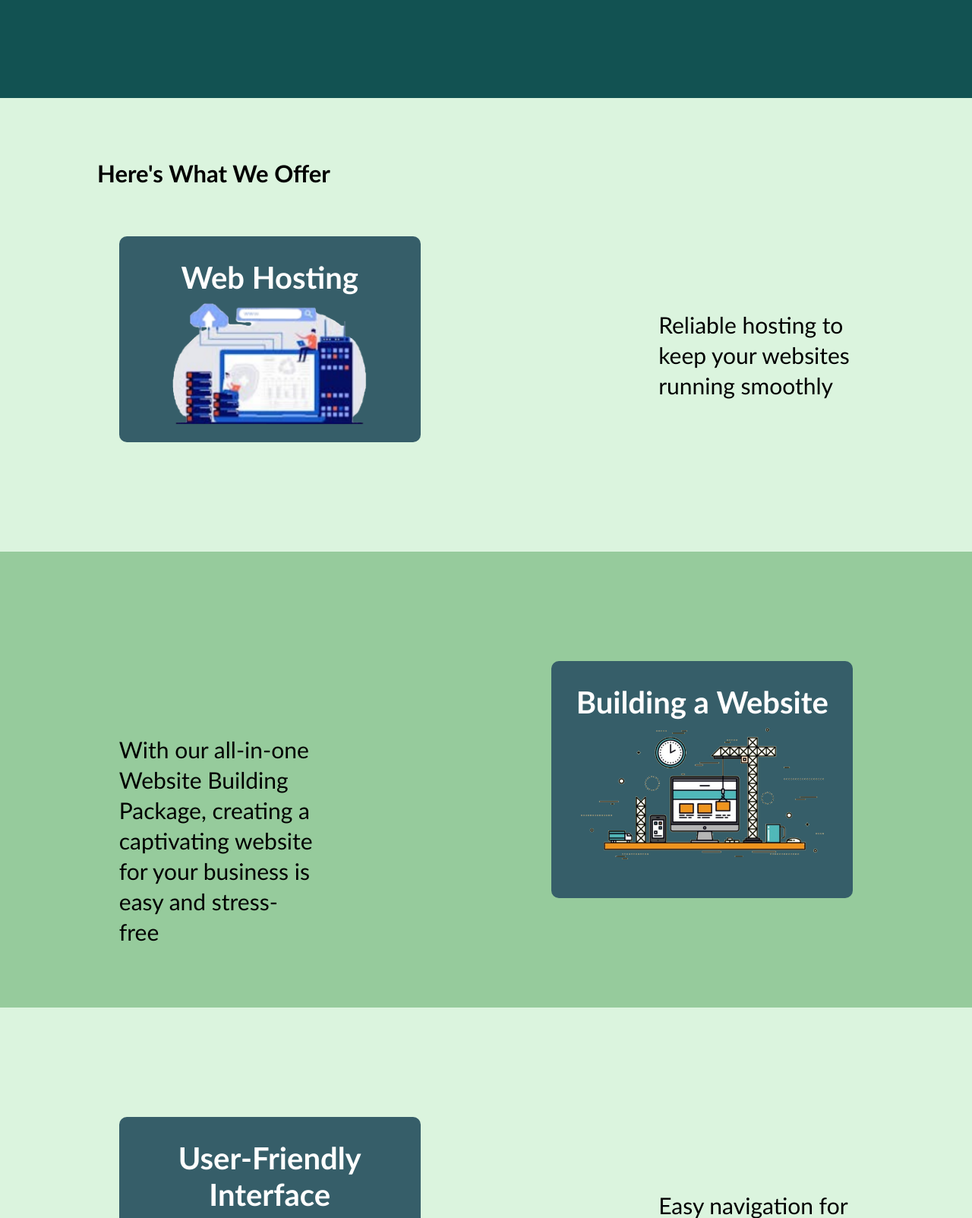
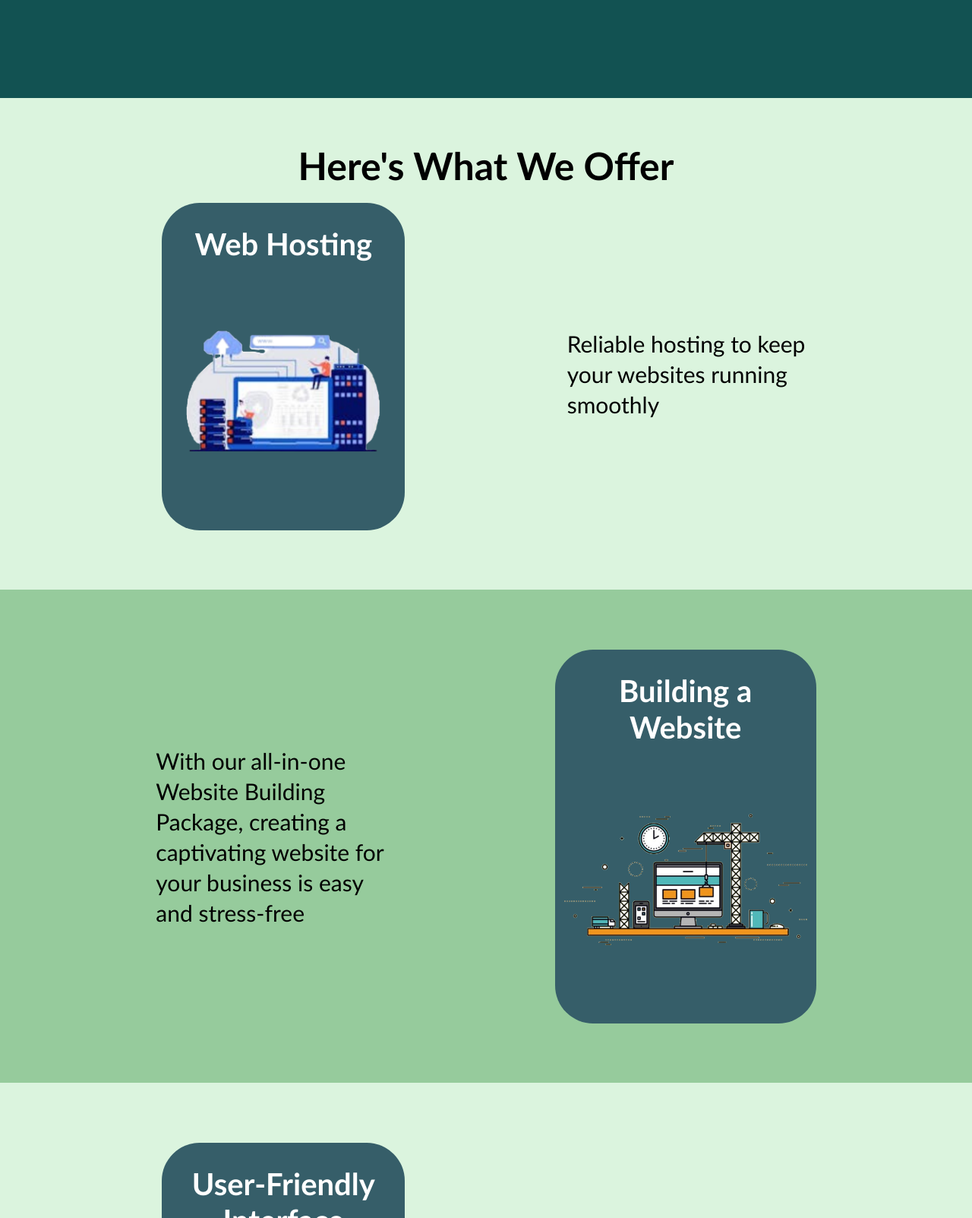
Before and after one commit to tenshi33/WebDevILDS, a PHP site: page / in a window 1280 px wide. Shown: the part 401-2004 px from the top of the page at 76% size. Run offline with PHP 8.4, Linux system fonts and the light colour scheme.

Commit message:
modified:   index.css

```diff
--- a/index.css
+++ b/index.css
@@ -89,16 +90,15 @@ body {
     height: calc(var(--vh, 1vh) * 100);
     margin: 0 auto;
     max-width: 100%;
+    align-items: center;
   }
-
 
 
 /* products we offer */
 .products {
     text-align: center;
-    padding-top: 10vh;
-    padding-bottom: 10vh;
-
+    padding-top: 5vh;
+    padding-bottom: 5vh;
 }
 .products:nth-child(odd) {
     background-color: #DBF4DE;
@@ -110,15 +110,15 @@ body {
 
 
 .products h1 {
-    font-size: 31px;
+    font-size: 50px;
     font-weight: 600;
-    text-align: left;
-    margin-left: 10%;
+    text-align: center;
+    padding-top: 1.5%;
 }
 .row {
-    margin-top: 5%;
     display: flex;
-    justify-content: space-around;
+    align-items: center;
+    justify-content: space-evenly;
 }
 .products h2 {
     font-size: 40px;
@@ -130,23 +130,27 @@ body {
 .products p {
     font-size: 30px;
     line-height: 40px;
-    margin-top: 12vh;
+    margin-top: 5%;
+    margin-bottom: 5%;
     text-align: left;
-    width: 20vw;
+    width: 25vw;
     word-wrap: break-word;
 }
 
 /* product 1 */
 .products-col {
-    flex-basis: 31%;
+    flex-basis: 25%;
     background: #365e69;
-    border-radius: 10px;
-    margin-bottom: 5%;
+    border-radius: 50px;
+    margin-top: 1.5%;
+    margin-bottom: 3%;
     padding: 20px 12px;
     box-sizing: border-box;
     transition: 0.5s;
 }
 .products-col img {
+    padding-top: 10vh;
+    padding-bottom: 10vh;
     width: 20vw;
 }
 .products-col:hover {
@@ -155,15 +159,18 @@ body {
 
 /* product 2 */
 .products-col2 {
-    flex-basis: 31%;
+    flex-basis: 25%;
     background: #365e69;
-    border-radius: 10px;
-    margin-bottom: 5%;
+    border-radius: 50px;
+    margin-top: 3%;
+    margin-bottom: 3%;
     padding: 20px 12px;
     box-sizing: border-box;
     transition: 0.5s;
 }
 .products-col2 img {
+    padding-top: 10vh;
+    padding-bottom: 10vh;
     width: 25vw;
 }
 .products-col2:hover {
```
Also changed, not shown: other parts of index.css (+24 -7 lines).
